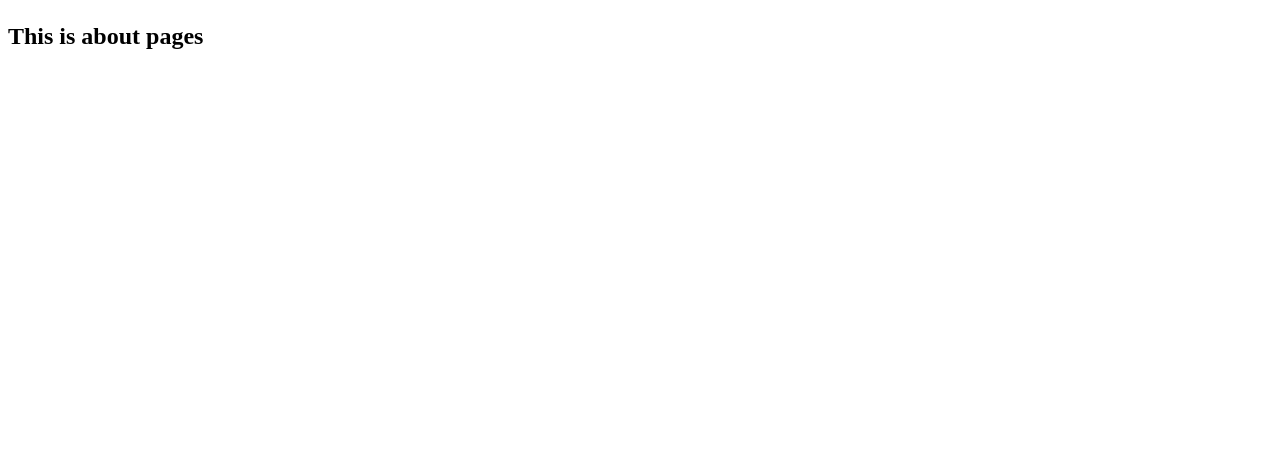
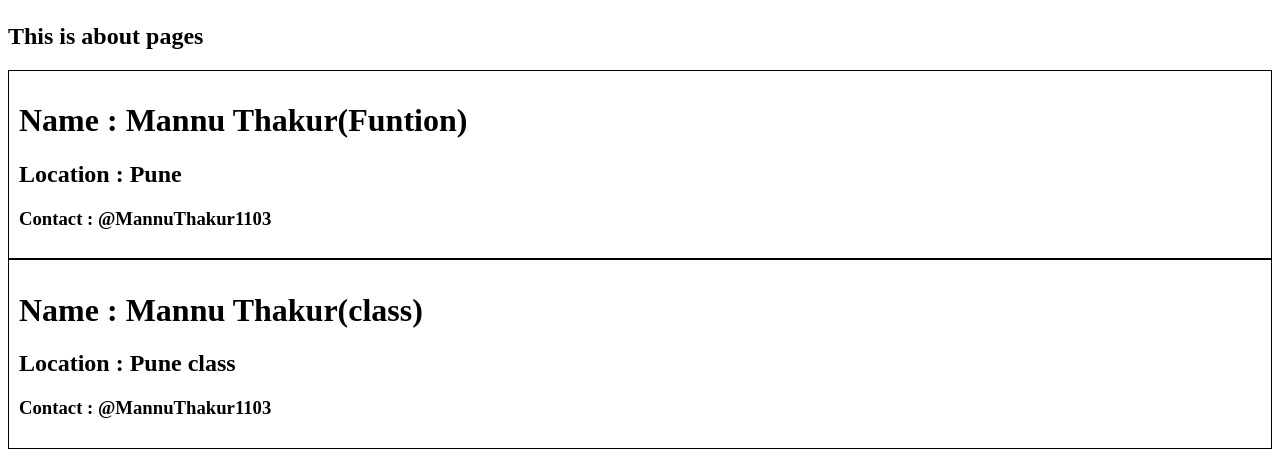
Before and after one commit to MannuThakur1103/Namaste-React, a React (Vite) app: page /about in a window 1280 px wide. Shown: the part 221-678 px from the top of the page. Built offline with nearby package versions, Linux system fonts and the light colour scheme.

Commit message:
initial commit

```diff
--- a/index.css
+++ b/index.css
@@ -1,8 +1,3 @@
-/* #heading {
-    color: red;
-} */
-
-
 .header {
     display: flex;
     justify-content: space-between;
@@ -78,3 +73,8 @@
 .filter{
     display: flex;
 }
+
+.user-card {
+    padding: 10px;
+    border: 1px solid black;
+}
--- a/src/components/About.js
+++ b/src/components/About.js
@@ -1,8 +1,12 @@
+import User from "./User";
+import UserClass from "./UserClass";
 const About = () => {
     return(
         <div>
             <h1>About</h1>
             <h2>This is about pages</h2>
+            <User name = {"Mannu Thakur(Funtion)"} />
+            <UserClass name = {"Mannu Thakur(class)"} location = {"Pune class"}/>
         </div>
     );
 };
--- /dev/null
+++ b/src/components/User.js
@@ -0,0 +1,11 @@
+const User = (props) => {
+  return (
+    <div className="user-card">
+      <h1>Name : {props.name}</h1>
+      <h2>Location : Pune</h2>
+      <h3>Contact : @MannuThakur1103</h3>
+    </div>
+  );
+};
+
+export default User;
--- /dev/null
+++ b/src/components/UserClass.js
@@ -0,0 +1,23 @@
+import React from "react";
+
+
+//Class based component
+class UserClass extends React.Component {
+
+  constructor(props) {
+    super(props);
+    console.log(props);
+  }
+  render() {
+    const {name, location} = this.props;
+    return (
+      <div className="user-card">
+        <h1>Name : {name}</h1>
+        <h2>Location : {location}</h2>
+        <h3>Contact : @MannuThakur1103</h3>
+      </div>
+    );
+  }
+}
+
+export default UserClass;
```
Also changed, not shown: 1 other file (tests, documents, lock files or other folders).
